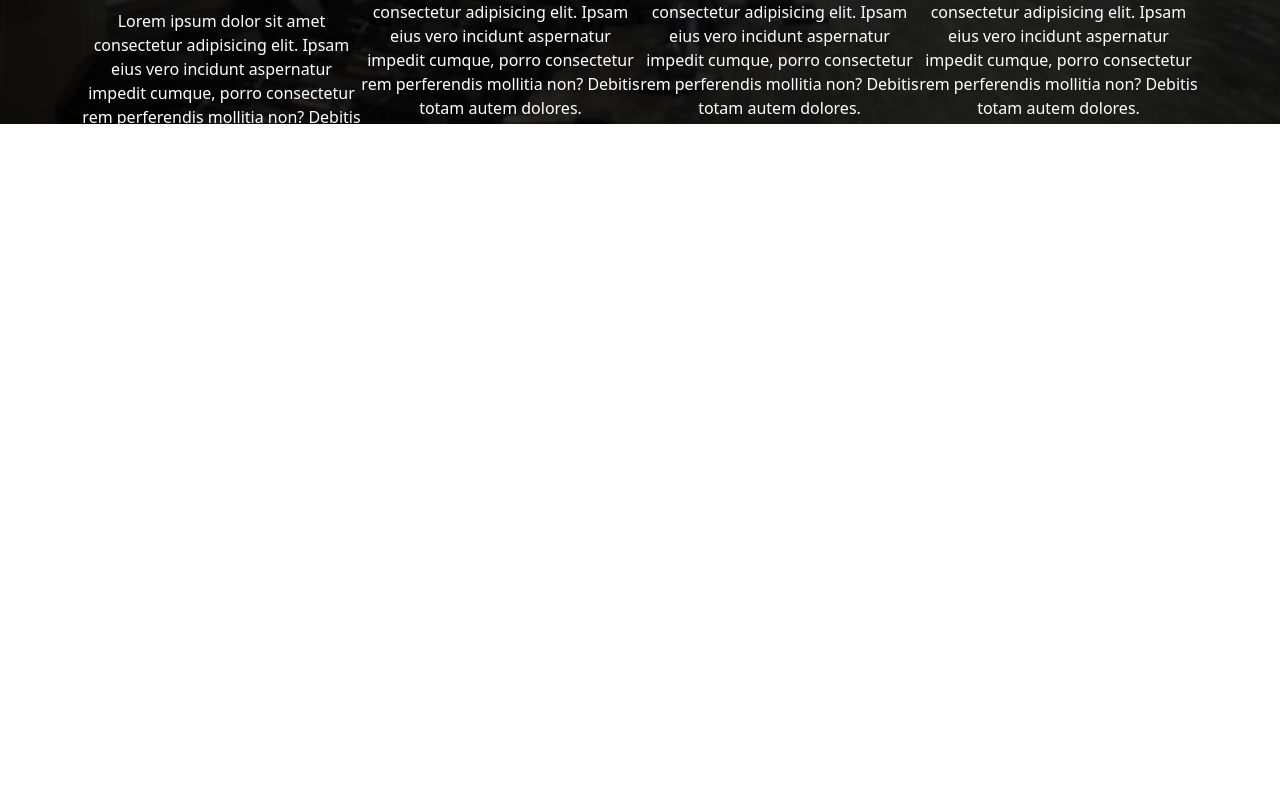
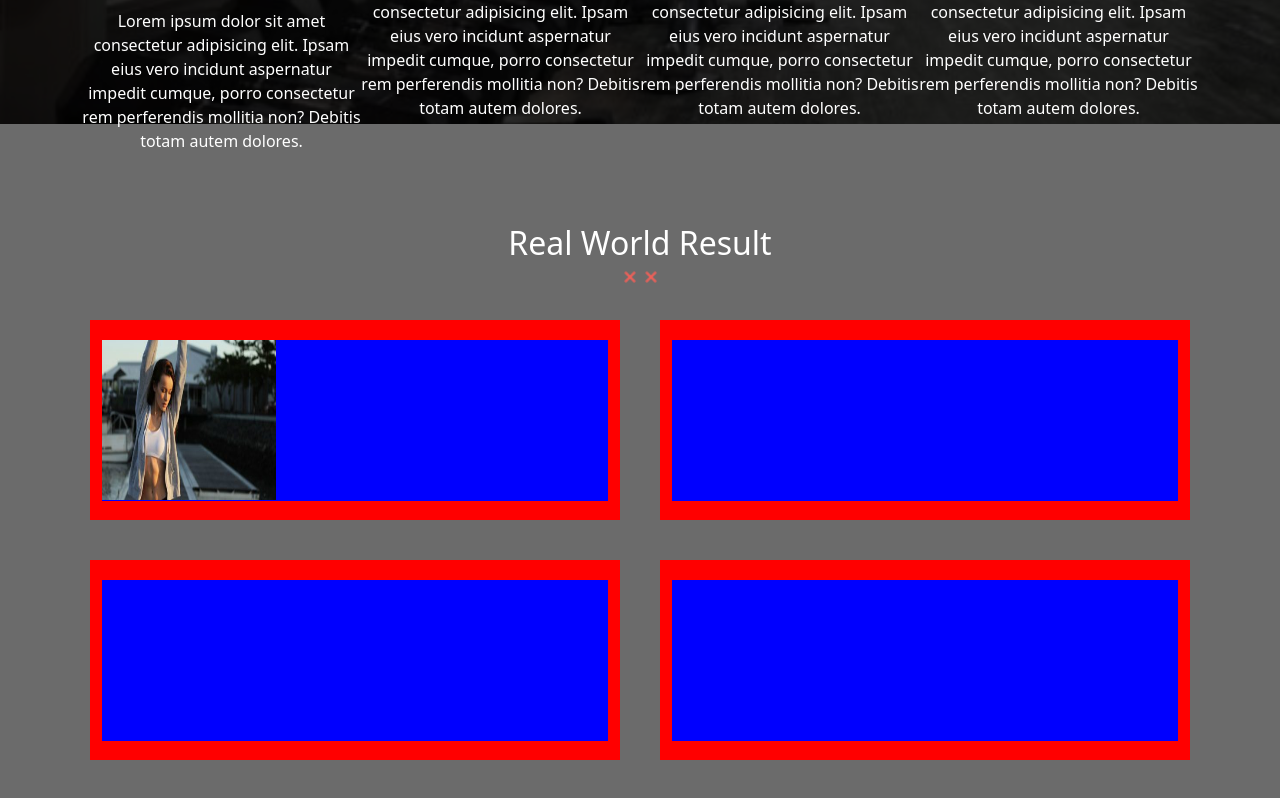
Before and after one commit to EngeneerProgram/proj-html-vuejs, a Vue app: page / in a window 1280 px wide. Shown: the part 2242-3040 px from the top of the page. Before the commit the page ends 2411 px from the top, so only its background shows below. Built offline with nearby package versions, Linux system fonts and the light colour scheme.

Commit message:
Reviews Component in progress

```diff
--- a/src/components/MainComponent.vue
+++ b/src/components/MainComponent.vue
@@ -18,6 +18,7 @@
     <ClassFitnessComponent/>
     <LoginComponent/>
     <BestServiceGymComponent/>
+    <ReviewsComponent/>
 </main>
 
 
@@ -31,13 +32,15 @@ import HeaderComponent from "./HeaderComponent.vue"
 import ClassFitnessComponent from "./ClassFitnessComponent.vue"
 import LoginComponent from "./LoginComponent.vue"
 import BestServiceGymComponent from "./BestServiceGymComponent.vue"
+import ReviewsComponent from "./ReviewsComponent.vue"
 export default {
    name: "MainComponent",
    components:{
     HeaderComponent,
     ClassFitnessComponent,
     LoginComponent,
-    BestServiceGymComponent
+    BestServiceGymComponent,
+    ReviewsComponent
 }
 }
 </script>
--- /dev/null
+++ b/src/components/ReviewsComponent.vue
@@ -0,0 +1,88 @@
+<template>
+  <div class="container-fluid reviews">
+    <div class="container result pt">
+      <h2>Real World Result</h2>
+      <img
+        width="35px"
+        class="ridimens text-center"
+        src="../assets/img/divider-xx-red.png"
+        alt=""
+      />
+    </div>
+
+    <div class="container pt-3">
+      <div class="row">
+        <div class="col">
+          <div class="container-review">
+            <img class="review_img" src="../assets/img/blog1-400x208.jpg" alt="" />
+          </div>
+        </div>
+        <div class="col">
+          <div class="container-review">
+            <img src="" alt="" />
+          </div>
+        </div>
+        <div class="w-100"></div>
+        <div class="col">
+          <div class="container-review">
+            <img src="" alt="" />
+          </div>
+        </div>
+        <div class="col">
+          <div class="container-review">
+            <img src="" alt="" />
+          </div>
+        </div>
+      </div>
+    </div>
+  </div>
+</template>
+
+
+<script>
+export default {
+  name: "ReviewsComponent",
+};
+</script>
+
+
+<style lang="scss" scoped>
+.reviews {
+  height: 90vh;
+  background-color: #6b6b6b;
+}
+.pt {
+  padding-top: 100px;
+}
+.result {
+  display: flex;
+  justify-content: center;
+  flex-direction: column;
+  align-items: center;
+
+  h2 {
+    color: white;
+  }
+}
+
+.col {
+  display: flex;
+  justify-content: center;
+  align-content: center;
+  align-items: center;
+  width: 400px;
+  height: 200px;
+  background-color: red;
+  margin: 20px;
+
+  .container-review {
+    width: 573px;
+    height: 161px;
+    background-color: blue;
+    .review_img {
+      width: 174px;
+      height: 160px;
+    }
+  }
+}
+</style>
```
